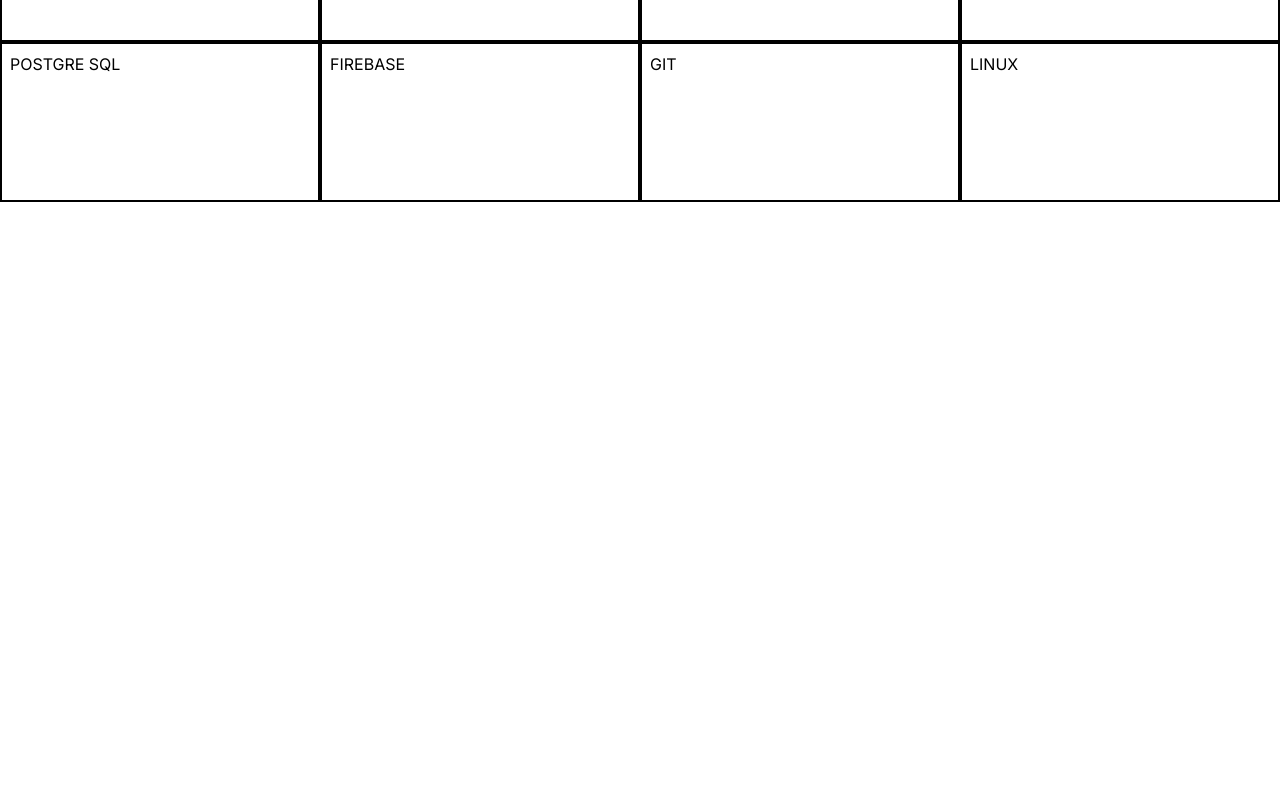
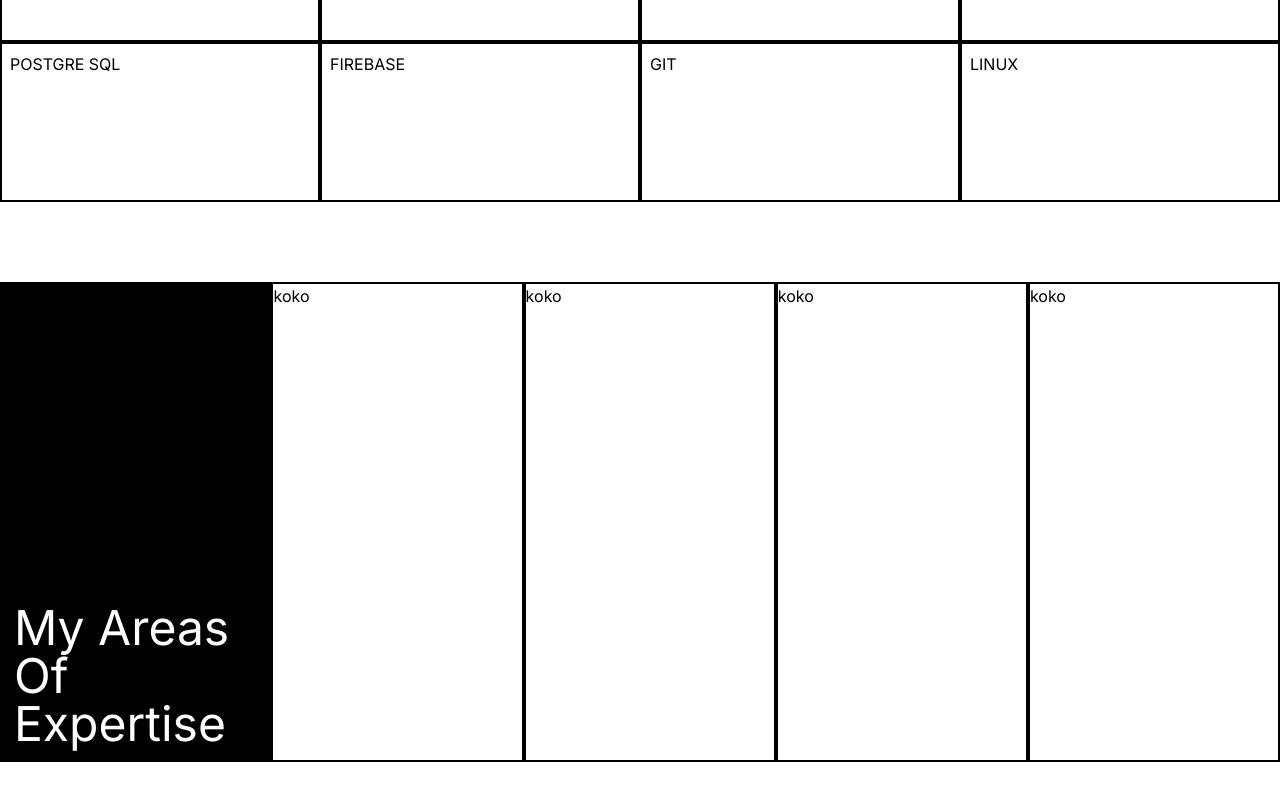
Before and after one commit to HrishikShaji/portfolio-four, a Next.js app: page / in a window 1280 px wide. Shown: the part 2198-2998 px from the top of the page. Before the commit the page ends 2440 px from the top, so only its background shows below. Built offline with nearby package versions, Linux system fonts and the light colour scheme.

Commit message:
added expertise

```diff
--- /dev/null
+++ b/app/components/ExpertItem.tsx
@@ -0,0 +1,48 @@
+"use client";
+
+import { useGSAP } from "@gsap/react";
+import gsap from "gsap";
+import { useRef } from "react";
+
+export const ExpertItem = () => {
+  const overlayRef = useRef<HTMLDivElement>(null);
+  const containerRef = useRef<HTMLDivElement>(null);
+
+  useGSAP(() => {
+    if (overlayRef.current && containerRef.current) {
+      const animateOverlay = (event: MouseEvent) => {
+        gsap.set(overlayRef.current, {
+          display: "block",
+          yPercent: 100,
+        });
+
+        gsap.to(overlayRef.current, {
+          yPercent: 0,
+          duration: 1,
+        });
+      };
+
+      const exit = (event: MouseEvent) => {
+        gsap.to(overlayRef.current, {
+          yPercent: 100,
+          duration: 1,
+        });
+      };
+
+      containerRef.current.addEventListener("mouseenter", animateOverlay);
+      containerRef.current.addEventListener("mouseleave", exit);
+    }
+  }, {});
+  return (
+    <div
+      ref={containerRef}
+      className="border-2 border-black  h-full w-full overflow-hidden relative"
+    >
+      <div
+        ref={overlayRef}
+        className="w-full h-full absolute bg-white mix-blend-difference hidden top-0 left-0"
+      />
+      <h1 className="">koko</h1>
+    </div>
+  );
+};
--- /dev/null
+++ b/app/components/Expertise.tsx
@@ -0,0 +1,21 @@
+"use client";
+
+import { useGSAP } from "@gsap/react";
+import gsap from "gsap";
+import { useRef } from "react";
+import { ExpertItem } from "./ExpertItem";
+
+export const Expertise = () => {
+  return (
+    <div className="h-full w-full py-10">
+      <div className="flex w-full h-[60vh]">
+        <div className="border-2 border-black p-3 flex items-end h-full w-full bg-black">
+          <h1 className="text-5xl text-white">My Areas Of Expertise</h1>
+        </div>
+        {Array.from({ length: 4 }).map((_, i) => (
+          <ExpertItem key={i} />
+        ))}
+      </div>
+    </div>
+  );
+};
--- a/app/page.tsx
+++ b/app/page.tsx
@@ -5,6 +5,7 @@
 import { About } from "./components/About";
 import { Features } from "./components/Features";
 import { Skills } from "./components/Skills";
+import { Expertise } from "./components/Expertise";
 
 gsap.registerPlugin(useGSAP, ScrollTrigger);
 
@@ -15,6 +16,8 @@
 			<About />
 			<Features />
 			<Skills />
+			<Expertise />
+
 		</main>
 	);
 }
```
